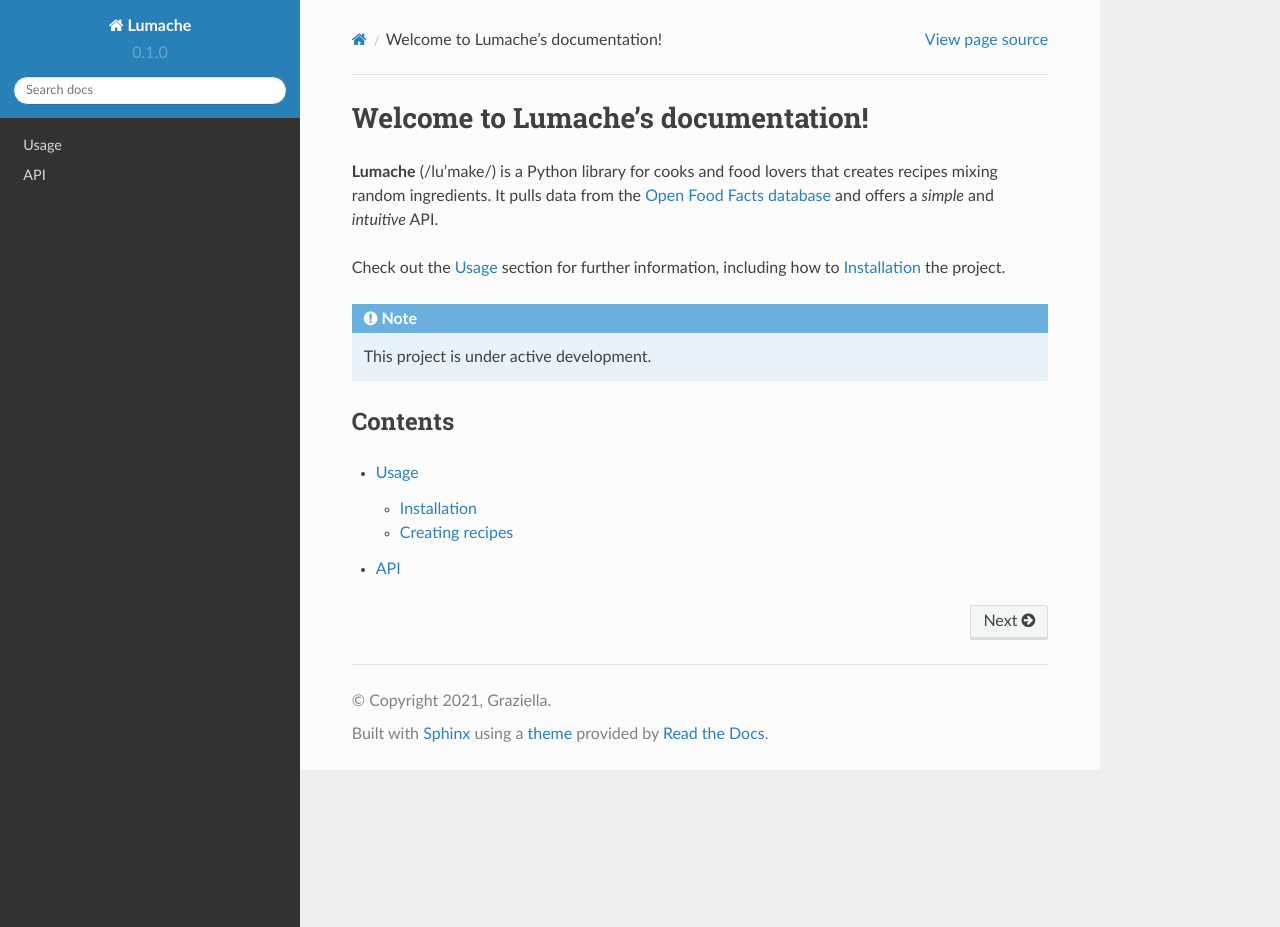
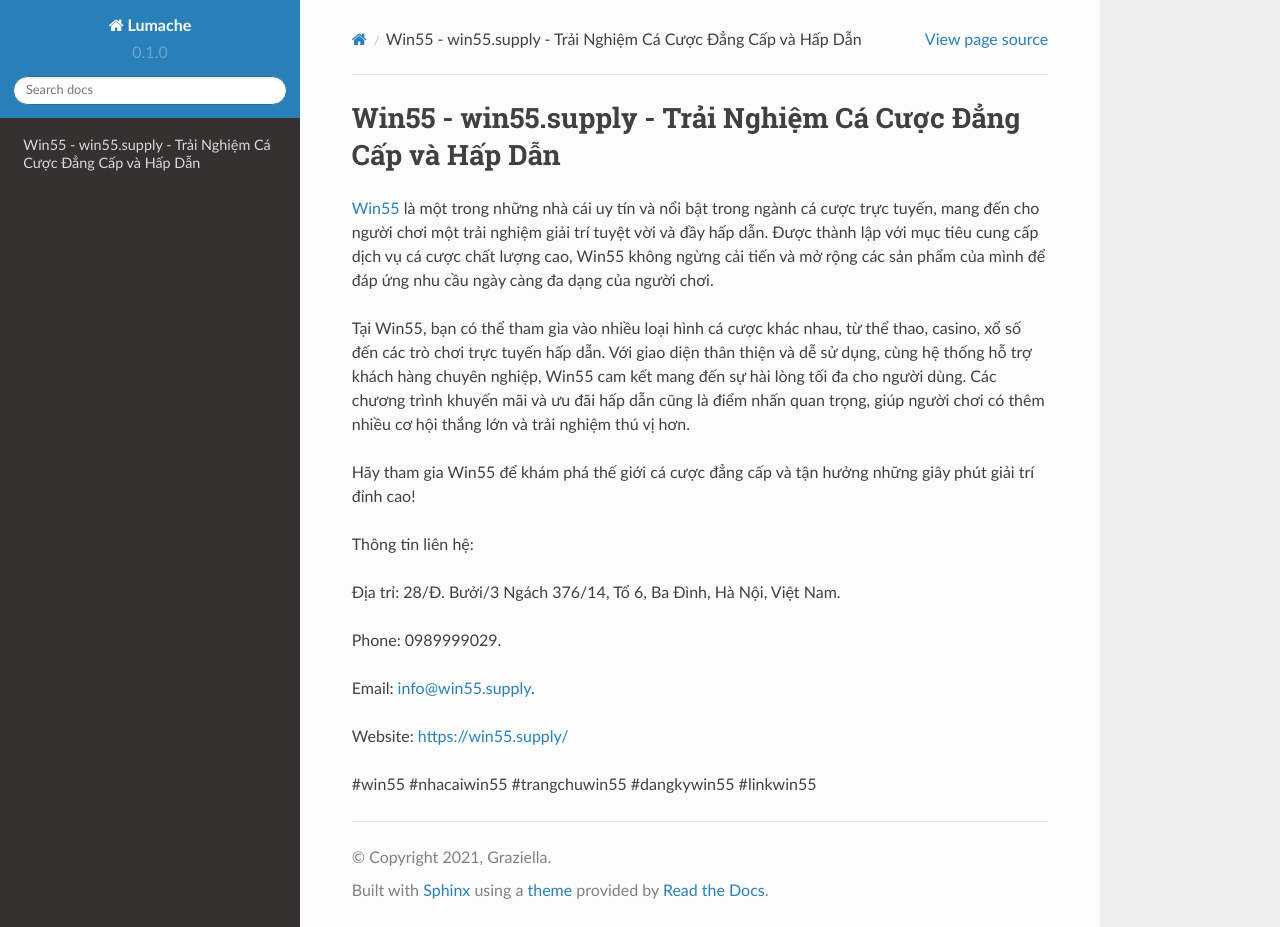
Before and after one commit to morriscraig2868/win55supply, a Sphinx documentation site: the page built from docs/source/index.rst, in a window 1280 px wide and 927 px high. Built offline with Sphinx 7.4.7 and the Read the Docs theme 2.0.0, drawn with Linux system fonts in a browser that asks for light colours.

Commit message:
Update index.rst

```diff
--- a/docs/source/index.rst
+++ b/docs/source/index.rst
@@ -1,22 +1,20 @@
-Welcome to Lumache's documentation!
+Win55 - win55.supply - Trải Nghiệm Cá Cược Đẳng Cấp và Hấp Dẫn
 ===================================
 
-**Lumache** (/lu'make/) is a Python library for cooks and food lovers
-that creates recipes mixing random ingredients.
-It pulls data from the `Open Food Facts database <https://world.openfoodfacts.org/>`_
-and offers a *simple* and *intuitive* API.
+`Win55 <https://win55.supply/>`_ là một trong những nhà cái uy tín và nổi bật trong ngành cá cược trực tuyến, mang đến cho người chơi một trải nghiệm giải trí tuyệt vời và đầy hấp dẫn. Được thành lập với mục tiêu cung cấp dịch vụ cá cược chất lượng cao, Win55 không ngừng cải tiến và mở rộng các sản phẩm của mình để đáp ứng nhu cầu ngày càng đa dạng của người chơi.
 
-Check out the :doc:`usage` section for further information, including
-how to :ref:`installation` the project.
+Tại Win55, bạn có thể tham gia vào nhiều loại hình cá cược khác nhau, từ thể thao, casino, xổ số đến các trò chơi trực tuyến hấp dẫn. Với giao diện thân thiện và dễ sử dụng, cùng hệ thống hỗ trợ khách hàng chuyên nghiệp, Win55 cam kết mang đến sự hài lòng tối đa cho người dùng. Các chương trình khuyến mãi và ưu đãi hấp dẫn cũng là điểm nhấn quan trọng, giúp người chơi có thêm nhiều cơ hội thắng lớn và trải nghiệm thú vị hơn.
 
-.. note::
+Hãy tham gia Win55 để khám phá thế giới cá cược đẳng cấp và tận hưởng những giây phút giải trí đỉnh cao!
 
-   This project is under active development.
+Thông tin liên hệ:
 
-Contents
---------
+Địa trỉ: 28/Đ. Bưởi/3 Ngách 376/14, Tổ 6, Ba Đình, Hà Nội, Việt Nam.
 
-.. toctree::
+Phone: 0989999029.
 
-   usage
-   api
+Email: info@win55.supply.
+
+Website: https://win55.supply/
+
+#win55 #nhacaiwin55 #trangchuwin55 #dangkywin55 #linkwin55
```
